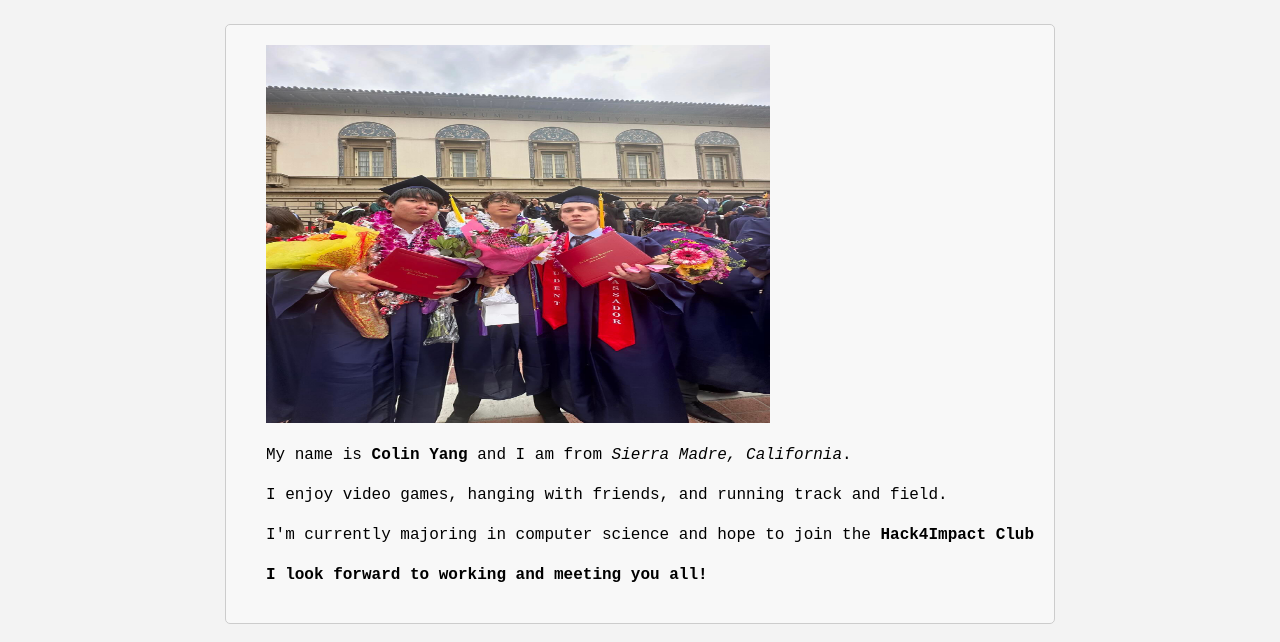
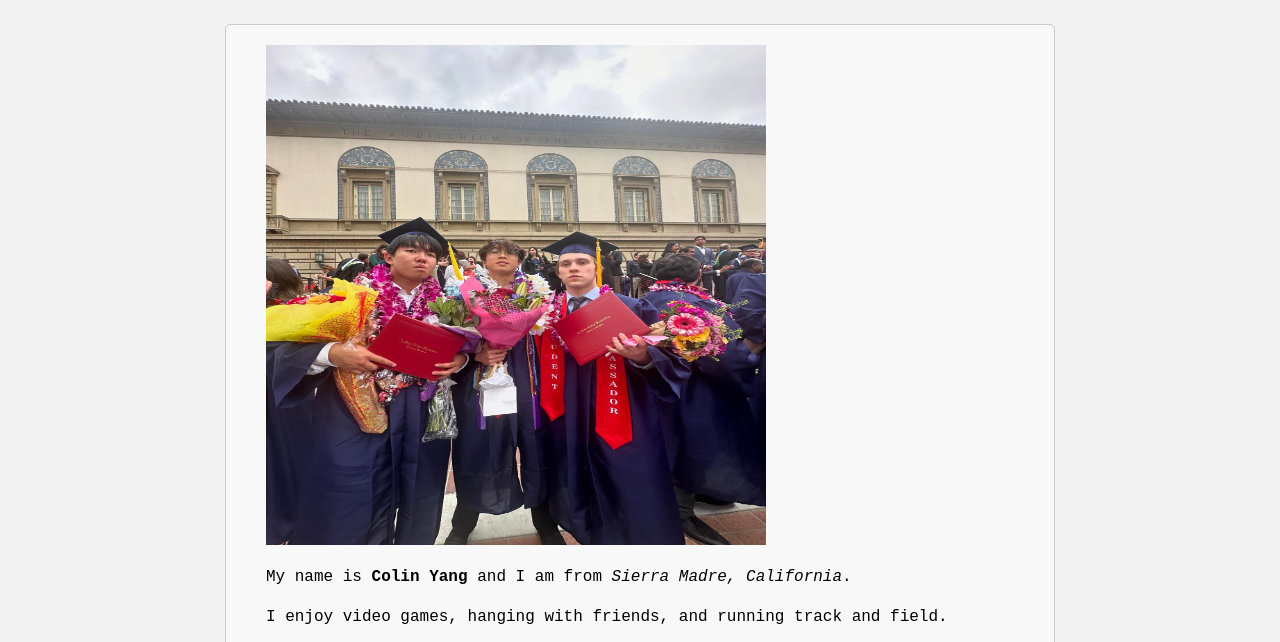
Before and after one commit to coli-nyang/coli-nyang.github.io, a plain HTML site: page index.html in a window 1280 px wide. Shown: the part 150-792 px from the top of the page. Drawn offline with Linux system fonts and the light colour scheme.

Commit message:
Update index.html

```diff
--- a/index.html
+++ b/index.html
@@ -1,7 +1,7 @@
 <!DOCTYPE html>
 <html lang="en">
   <head>
-    <title>My Personal Website</title>
+    <title>Colin Yang</title>
     <link rel="stylesheet" href="styles.css" />
   </head>
   <head>
@@ -24,7 +24,7 @@
       <div class="about">
         <div class="about-image"></div>
         <div class="about-text">
-            <img src="monkeys.jpg" alt="gang" width="504" height="378">
+            <img src="monkeys.jpg" alt="gang" width="500" height="500">
             <p>
             My name is<strong> Colin Yang</strong> and I am from
             <em>Sierra Madre, California</em>. <p>I enjoy video games, hanging with friends,
```
